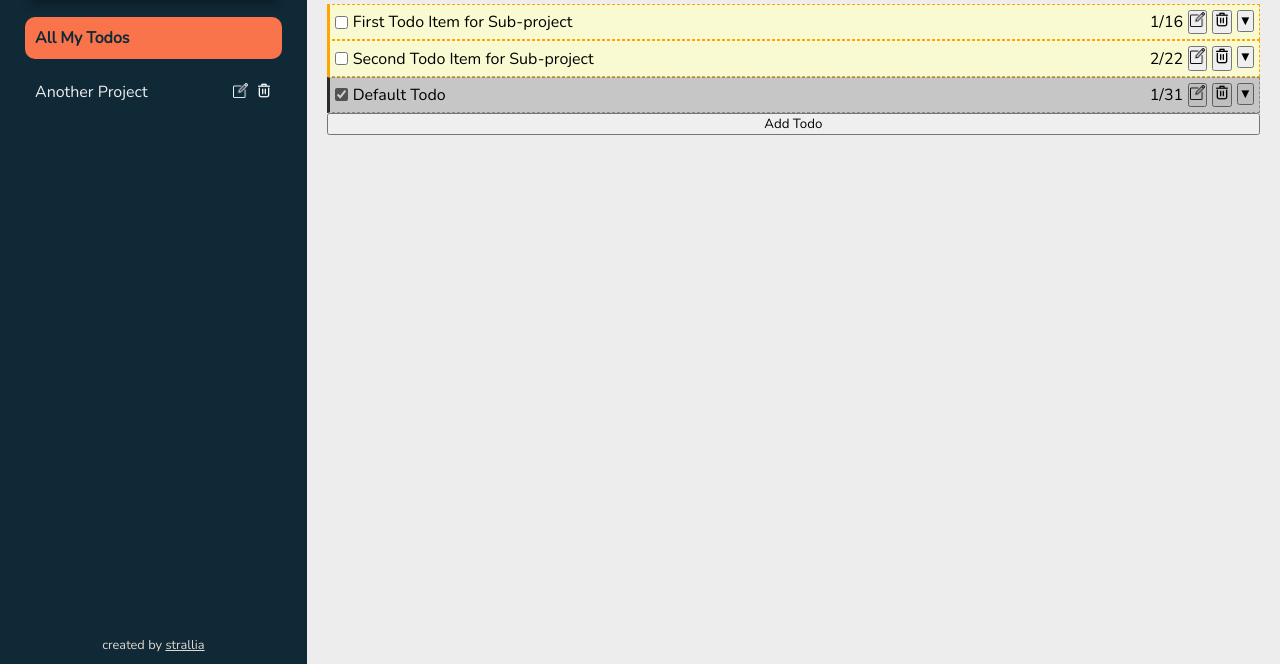
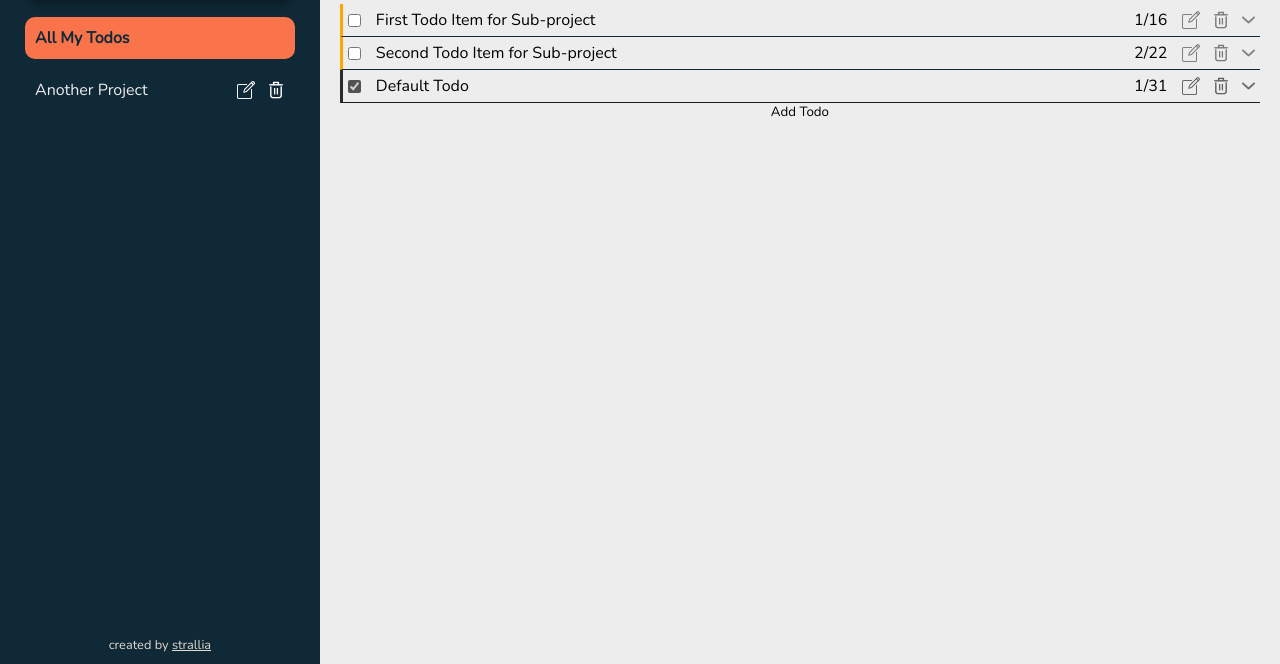
Before and after one commit to strallia/todo-list, a website built with webpack: page src/index.html in a window 1280 px wide. Shown: the part 136-800 px from the top of the page. Built offline with nearby package versions, Linux system fonts and the light colour scheme.

Commit message:
Style buttons on hover and spacing

```diff
--- a/src/dom.js
+++ b/src/dom.js
@@ -229,8 +229,6 @@ function displayTodoTabsOfCurrentProject() {
       checkbox.checked = true;
       tab.classList.add('dim');
     }
-
-    viewModeBtn.textContent = '▼';
 
     checkbox.onclick = (event) => {
       toggleTodoStatus(event.target);
--- a/src/styles.css
+++ b/src/styles.css
@@ -51,6 +51,9 @@ div.content {
     zoom: 8%;
     filter: invert(1);
   }
+  h1, h3, p {
+    user-select: none;
+  }
   .container-projects {
     display: grid;
     grid-template-rows: auto 1fr;
@@ -71,23 +74,9 @@ div.content {
       z-index: 1;
     }
     button.add-project {
+      color: inherit;
       font-size: 1.5em;
     }
-    .add-project:hover {
-      background-color: transparent;
-    }
-  }
-  button {
-    border-radius: 10px;
-    background-color: transparent;
-    border: none;
-    color: inherit;
-    text-align: left;
-    font-size: 1.2em;
-  }
-  button:hover {
-    background-color: var(--seagreen);
-    font-weight: bold;
   }
   footer {
     color: var(--wheat);
@@ -114,18 +103,11 @@ div.content {
     flex-direction: column;
     justify-content: center;
     margin-bottom: 20px;
+    color: var(--navy);
+    p {
+      color: var(--seagreen)
+    }
   }
-}
-
-
-/* EDIT and DELETE BUTTONS */
-button.edit:after {
-  content: url('./assets/icons/edit.png');
-  zoom: 3%;
-}
-button.delete:after {
-  content: url('./assets/icons/delete.png');
-  zoom: 3%;
 }
 
 
@@ -143,7 +125,7 @@ div.projects {
     padding: 10px;
     display: flex;
     border-radius: 10px;
-    gap: 8px;
+    gap: 12px;
 
     p {
       width: 190px;
@@ -158,15 +140,11 @@ div.projects {
       color: var(--navy);
       font-weight: bold;
     }
-    button {
-      height: min-content;
-      padding: 0;
+    button.edit:hover {
+      filter: invert(13%) sepia(34%) saturate(872%) hue-rotate(157deg) brightness(97%) contrast(97%);
     }
-    button:hover {
-      font-weight: normal;
-    }
-    button.edit:after,
-    button.delete:after {
+    button.edit::after,
+    button.delete::after {
       filter: invert(1);
     }
   }
@@ -180,12 +158,11 @@ div.projects {
 /* TODO LIST */
 div.todos {
   .tab {
-    background-color: lightgoldenrodyellow;
-    border: 1px dashed orange;
+    border-bottom: 1px solid var(--navy);
     padding: 5px;
     display: grid;
     grid-template-columns: auto 1fr auto;
-    gap: 5px;
+    gap: 15px;
     align-items: center;
 
     .details {
@@ -198,24 +175,33 @@ div.todos {
     .buttons {
       display: flex;
       justify-content: space-between;
-      gap: 5px;
+      gap: 12px;
+      align-items: center;
+      justify-items: center;
     }
     .note {
     background-color: whitesmoke;
     border: 1px solid grey;
     }
     button {
-      height: min-content;
+      filter: contrast(5%);
+    }
+    button.edit:hover,
+    button.view-mode:hover {
+      filter: invert(28%) sepia(64%) saturate(1046%) hue-rotate(141deg) brightness(92%) contrast(102%);
+    }
+    button.delete:hover {
+      filter: invert(53%) sepia(65%) saturate(574%) hue-rotate(324deg) brightness(95%) contrast(105%);
     }
     .hidden {
       display: none;
     }
     button.view-mode.up {
-    transform: rotate(180deg);
+      transform: rotate(180deg);
     }
   }
   .high-priority {
-      border-left: 3px solid red;
+    border-left: 3px solid red;
   }
   .medium-priority {
     border-left: 3px solid orange;
@@ -223,6 +209,40 @@ div.todos {
   .dim {
     filter: grayscale(1) brightness(80%);
   }
+}
+
+
+/* EDIT and DELETE BUTTONS */
+button{
+  background-color: transparent;
+  border: none;
+  border-radius: 10px;
+  display: flex;
+  justify-content: center;
+  align-content: center;
+  cursor: pointer;
+}
+button.edit::after {
+  content: url('./assets/icons/edit.png');
+  zoom: 3.5%;
+}
+button.delete::after {
+  content: url('./assets/icons/delete.png');
+  zoom: 3.5%;
+}
+button.view-mode::after {
+  content: url('./assets/icons/arrow.png');
+  zoom: 2.5%;
+}
+button.add-project:hover {
+  font-weight: bold;
+}
+button.edit:hover,
+button.add-project:hover {
+  filter: invert(27%) sepia(8%) saturate(3459%) hue-rotate(139deg) brightness(87%) contrast(95%);
+}
+button.delete:hover {
+  filter: invert(53%) sepia(65%) saturate(574%) hue-rotate(324deg) brightness(95%) contrast(105%);
 }
 
 
@@ -243,7 +263,7 @@ dialog {
     background-color: white;
     padding: 20px;
   }
-  label.required:after {
+  label.required::after {
     content: ' *';
     color: red;
   }
```
Also changed, not shown: src/assets/icons/arrow.png (added).
